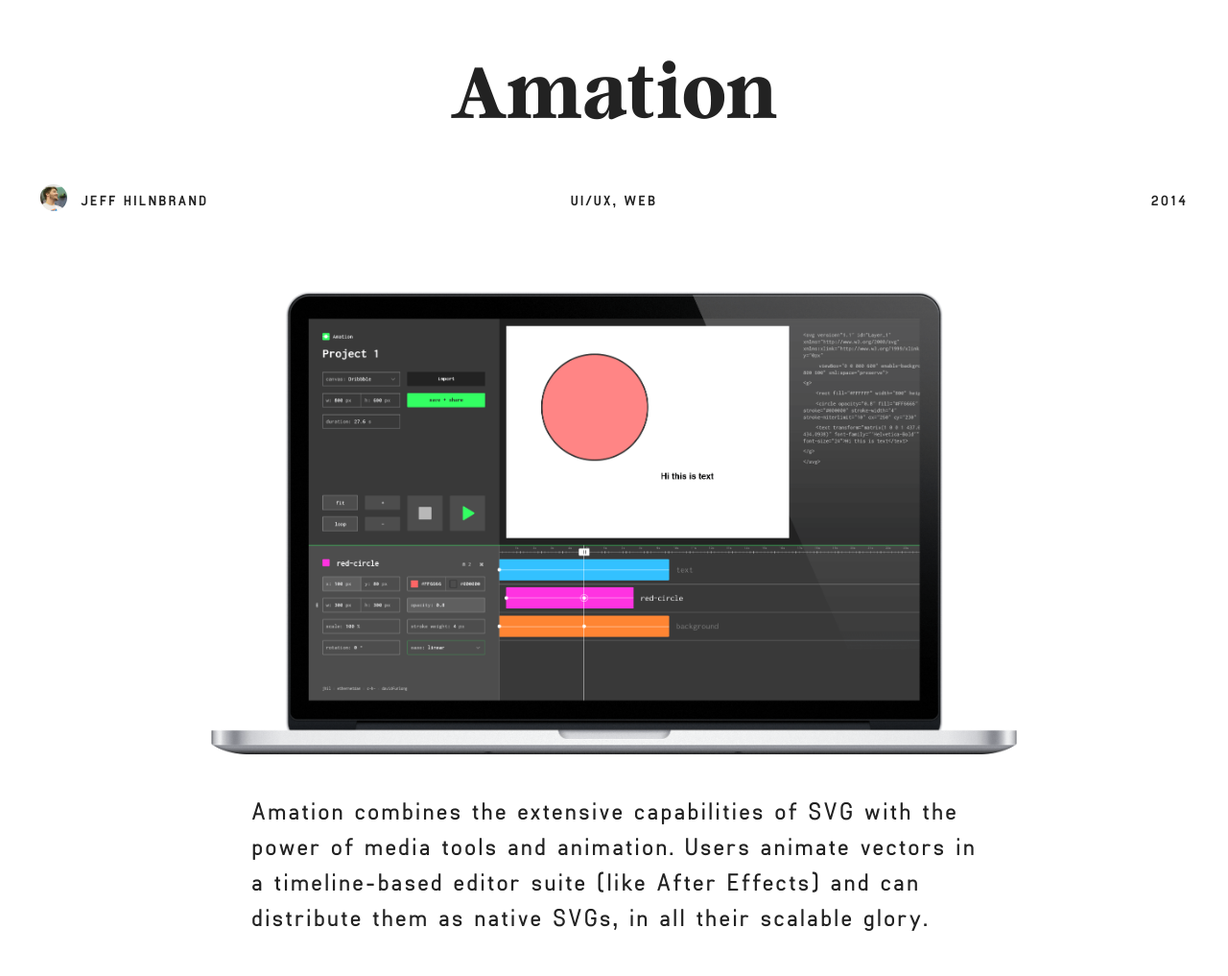
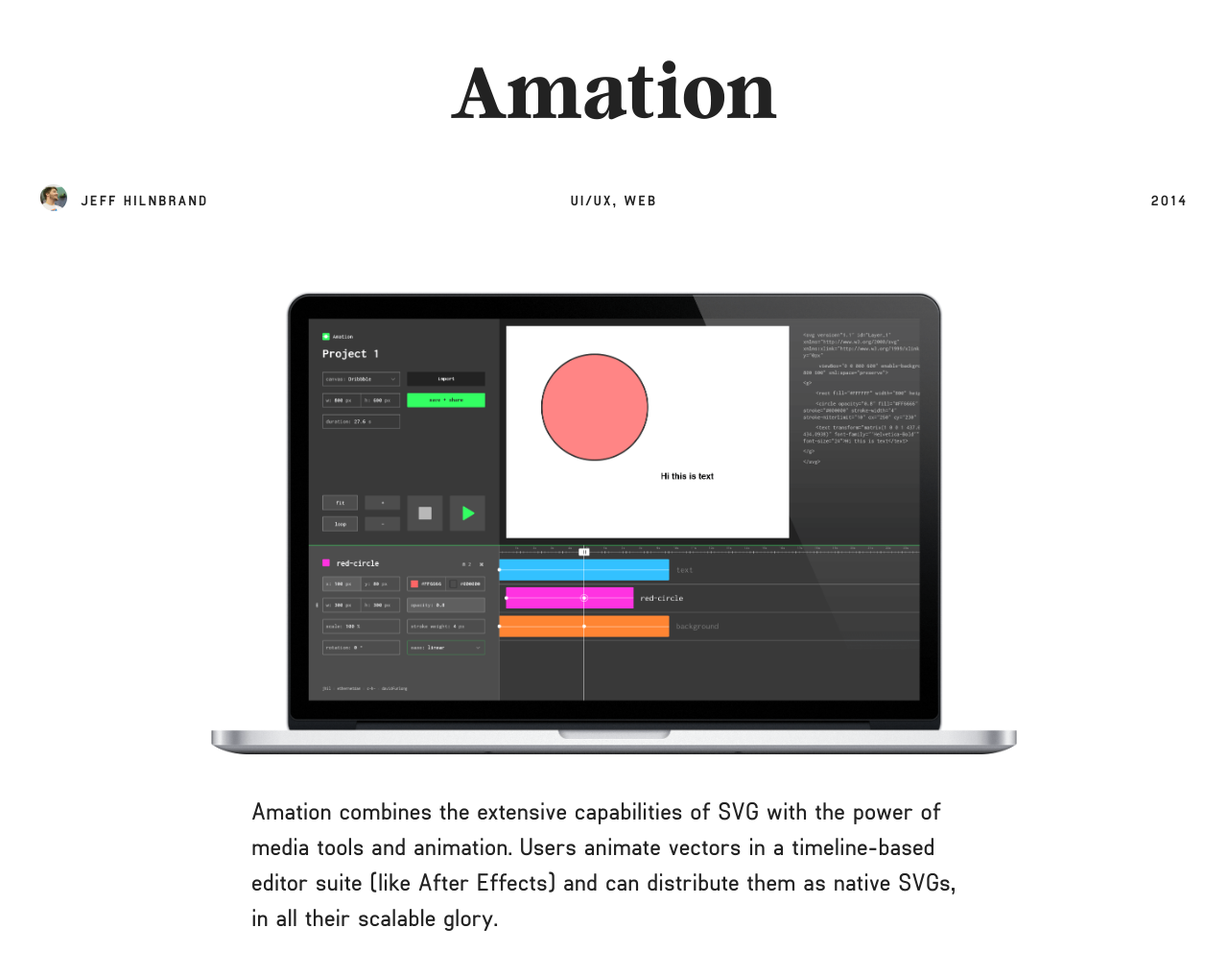
Before and after one commit to jhil/jhilco-2016, a Jekyll site: the page built from _posts/2014-09-14-amation.html, in a window 1280 px wide. Shown: the top 1017 px of the page at 96% size. Built offline with Jekyll 4.4.1, drawn with Linux system fonts in a browser that asks for light colours; grey boxes are pictures that could not be loaded.

Commit message:
fixed body p spacing and collapsed post-meta content

```diff
--- a/_layouts/post.html
+++ b/_layouts/post.html
@@ -9,8 +9,8 @@
 
     <div class="post-header-row">
       <p class="post-sitename"><a href="{{ site.baseurl }}/">{{ site.title }}</a></p>
-      <p class="post-scope">{{ page.scope }}</p>
-      <p class="post-date">{{ page.date | date: "%Y" }}</p>
+      <p class="post-scope">{{ page.scope }}<span class="mobile-only"> - {{ page.date | date: "%Y" }}</span></p>
+      <p class="post-date no-mobile">{{ page.date | date: "%Y" }}</p>
     </div>
 
   </div>
--- a/_sass/_post.scss
+++ b/_sass/_post.scss
@@ -29,8 +29,6 @@
 
 .post-sitename {
   margin-bottom: 1rem;
-
-
   @include laptop {
     display: flex;
     margin-bottom: 0;
@@ -65,7 +63,6 @@
 }
 
 .post-scope {
-  margin-bottom: 1rem;
   @include laptop {
     margin-bottom: 0;
     flex: 50%;
@@ -110,6 +107,7 @@
   }
 
   p {
+    letter-spacing: 0;
     clear: both;
     max-width: 60rem;
     display: block;
--- a/_sass/_responsive.scss
+++ b/_sass/_responsive.scss
@@ -45,3 +45,18 @@
     @content;
   }
 }
+
+
+// HELPER CLASSES
+
+.mobile-only {
+  @include tablet {
+    display: none;
+  }
+}
+
+.no-mobile {
+  @include mobile-only {
+    display: none;
+  }
+}
```
